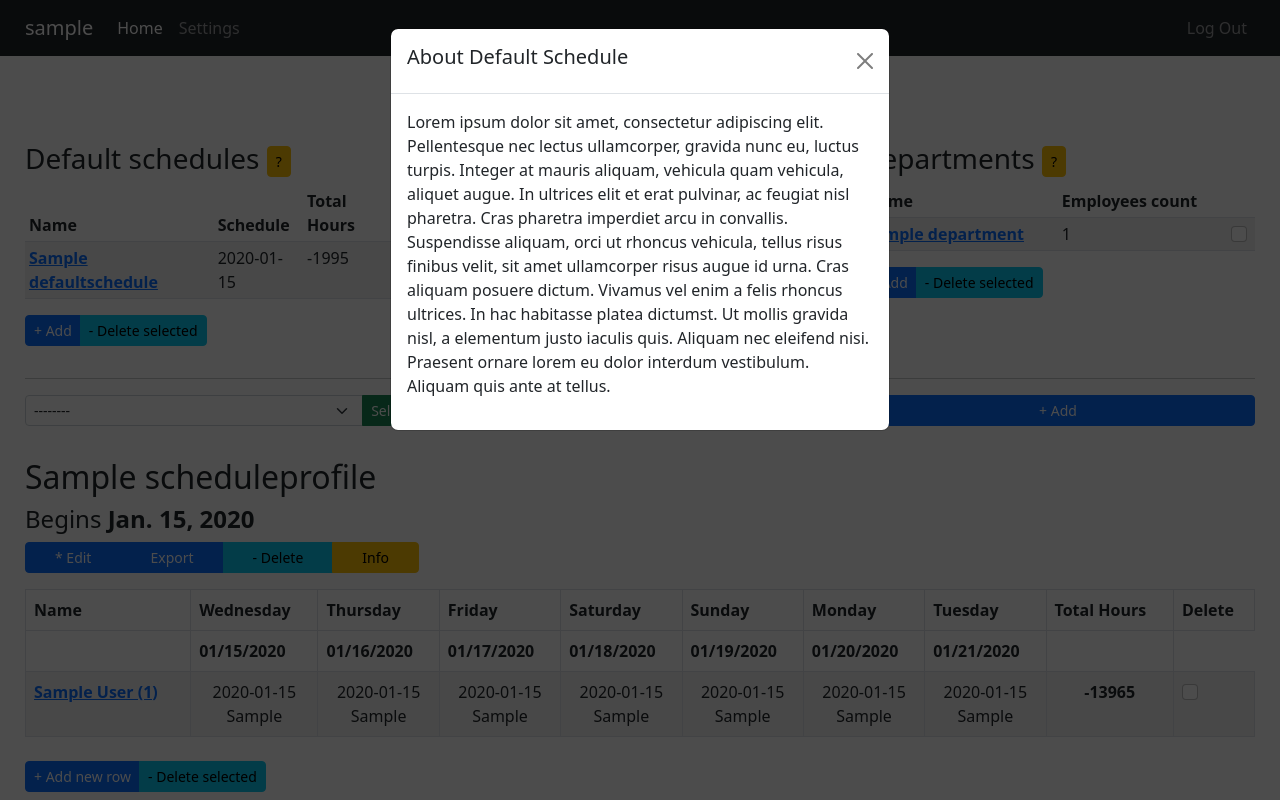
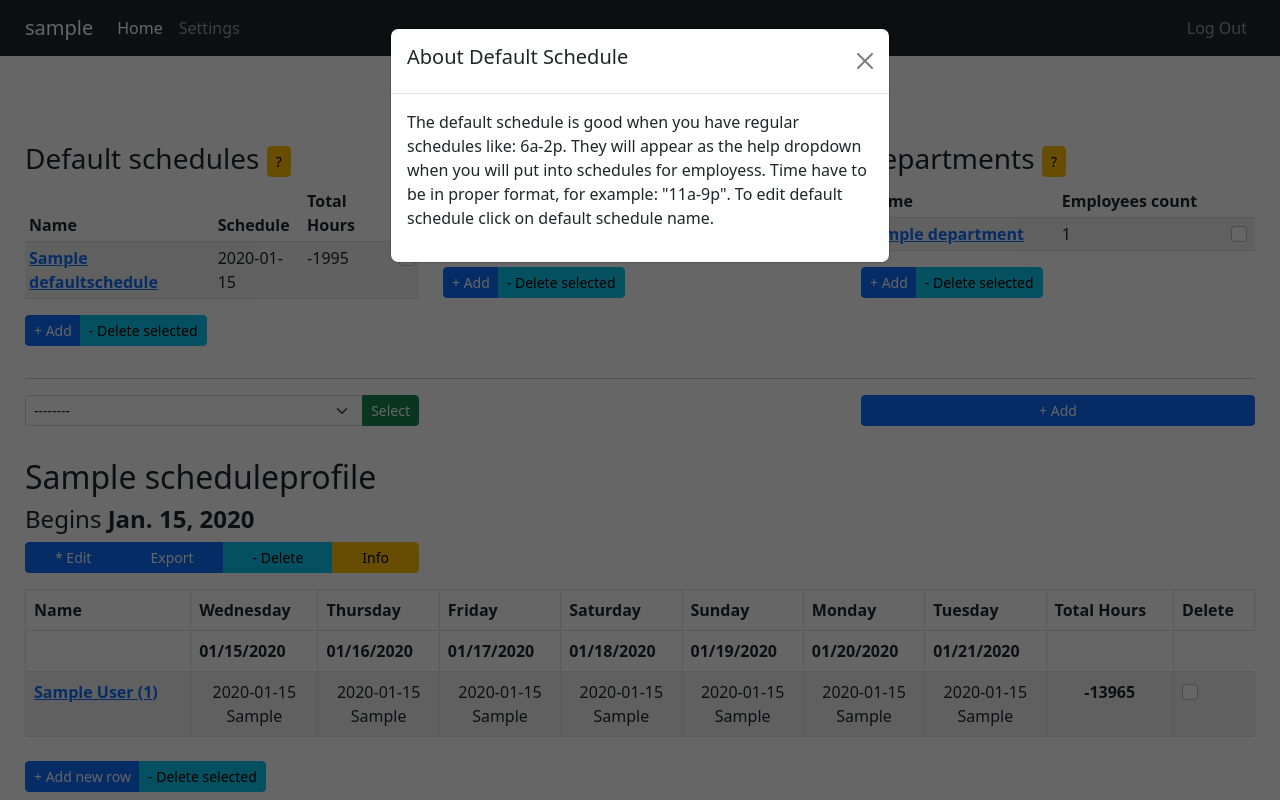
Before and after one commit to terra-incognita-12/sunset_scheduler, a Django app: page / in a window 1280 px wide, after a click that opens the changed part. Run offline with Django 4.2, Linux system fonts and the light colour scheme; a user stored in the database is signed in; tables that the repository leaves empty hold one stand-in row (values such as "Sample post").

Commit message:
Adjust docker for developing, fix minor front issues

```diff
--- a/app/main_app/static/css/styles.css
+++ b/app/main_app/static/css/styles.css
@@ -3,7 +3,11 @@
 }
 
 .modal {
-    background-color: rgba(0,0,0,0.4);
+    background-color: rgba(0,0,0,0.6);
+}
+
+.modal-backdrop {
+	background-color: transparent;
 }
 
 .settings-span {
--- a/app/main_app/templates/index/info_modals.html
+++ b/app/main_app/templates/index/info_modals.html
@@ -7,7 +7,7 @@
 				<button type="button" class="btn-close" data-bs-dismiss="modal" aria-label="Close"></button>
 			</div>
 			<div class="modal-body">
-				<p>Lorem ipsum dolor sit amet, consectetur adipiscing elit. Pellentesque nec lectus ullamcorper, gravida nunc eu, luctus turpis. Integer at mauris aliquam, vehicula quam vehicula, aliquet augue. In ultrices elit et erat pulvinar, ac feugiat nisl pharetra. Cras pharetra imperdiet arcu in convallis. Suspendisse aliquam, orci ut rhoncus vehicula, tellus risus finibus velit, sit amet ullamcorper risus augue id urna. Cras aliquam posuere dictum. Vivamus vel enim a felis rhoncus ultrices. In hac habitasse platea dictumst. Ut mollis gravida nisl, a elementum justo iaculis quis. Aliquam nec eleifend nisi. Praesent ornare lorem eu dolor interdum vestibulum. Aliquam quis ante at tellus.</p>
+				<p>The default schedule is good when you have regular schedules like: 6a-2p. They will appear as the help dropdown when you will put into schedules for employess. Time have to be in proper format, for example: "11a-9p". To edit default schedule click on default schedule name.</p>
 			</div>
 		</div>
 	</div>
@@ -21,7 +21,7 @@
 				<button type="button" class="btn-close" data-bs-dismiss="modal" aria-label="Close"></button>
 			</div>
 			<div class="modal-body">
-				<p>Lorem ipsum dolor sit amet, consectetur adipiscing elit. Pellentesque nec lectus ullamcorper, gravida nunc eu, luctus turpis. Integer at mauris aliquam, vehicula quam vehicula, aliquet augue. In ultrices elit et erat pulvinar, ac feugiat nisl pharetra. Cras pharetra imperdiet arcu in convallis. Suspendisse aliquam, orci ut rhoncus vehicula, tellus risus finibus velit, sit amet ullamcorper risus augue id urna. Cras aliquam posuere dictum. Vivamus vel enim a felis rhoncus ultrices. In hac habitasse platea dictumst. Ut mollis gravida nisl, a elementum justo iaculis quis. Aliquam nec eleifend nisi. Praesent ornare lorem eu dolor interdum vestibulum. Aliquam quis ante at tellus.</p>
+				<p>Departments is for you to have track on your employees, in each department. If your company don't have any departments, add at least one and when you will be creating employess add all of them to your default department. To edit department click on deaprtment name.</p>
 			</div>
 		</div>
 	</div>
@@ -35,7 +35,7 @@
 				<button type="button" class="btn-close" data-bs-dismiss="modal" aria-label="Close"></button>
 			</div>
 			<div class="modal-body">
-				<p>Lorem ipsum dolor sit amet, consectetur adipiscing elit. Pellentesque nec lectus ullamcorper, gravida nunc eu, luctus turpis. Integer at mauris aliquam, vehicula quam vehicula, aliquet augue. In ultrices elit et erat pulvinar, ac feugiat nisl pharetra. Cras pharetra imperdiet arcu in convallis. Suspendisse aliquam, orci ut rhoncus vehicula, tellus risus finibus velit, sit amet ullamcorper risus augue id urna. Cras aliquam posuere dictum. Vivamus vel enim a felis rhoncus ultrices. In hac habitasse platea dictumst. Ut mollis gravida nisl, a elementum justo iaculis quis. Aliquam nec eleifend nisi. Praesent ornare lorem eu dolor interdum vestibulum. Aliquam quis ante at tellus.</p>
+				<p>Create employees in order to create schedule. Unique employee number presented as the integer number. If your company doesn't have unqiue employee numbers, add some random numbers for each employee, unique for each. To edit employee click on employee name.</p>
 			</div>
 		</div>
 	</div>
@@ -49,7 +49,7 @@
 				<button type="button" class="btn-close" data-bs-dismiss="modal" aria-label="Close"></button>
 			</div>
 			<div class="modal-body">
-				<p>Lorem ipsum dolor sit amet, consectetur adipiscing elit. Pellentesque nec lectus ullamcorper, gravida nunc eu, luctus turpis. Integer at mauris aliquam, vehicula quam vehicula, aliquet augue. In ultrices elit et erat pulvinar, ac feugiat nisl pharetra. Cras pharetra imperdiet arcu in convallis. Suspendisse aliquam, orci ut rhoncus vehicula, tellus risus finibus velit, sit amet ullamcorper risus augue id urna. Cras aliquam posuere dictum. Vivamus vel enim a felis rhoncus ultrices. In hac habitasse platea dictumst. Ut mollis gravida nisl, a elementum justo iaculis quis. Aliquam nec eleifend nisi. Praesent ornare lorem eu dolor interdum vestibulum. Aliquam quis ante at tellus.</p>
+				<p>Create new schedule for every employee by using option "+ Add new row". If you have default schedules - they will appear as the options in Day x time. Adding duty is optional. For day off leave both day and duty fields empty. To edit employee's schedule click on employee's name. While changing the schedule, you can change employee, that attached to current schedule, as soon as new employee aren't into the schedule yet. Push "Export" option to export schedule table as .csv file.</p>
 			</div>
 		</div>
 	</div>
--- a/docker-compose.yml
+++ b/docker-compose.yml
@@ -12,6 +12,8 @@ services:
       - ./.env
     depends_on:
       - db
+    volumes:
+      - ./app/:/src/app/
 
   db:
     image: postgres:15-alpine
```
Also changed, not shown: 1 other file.
